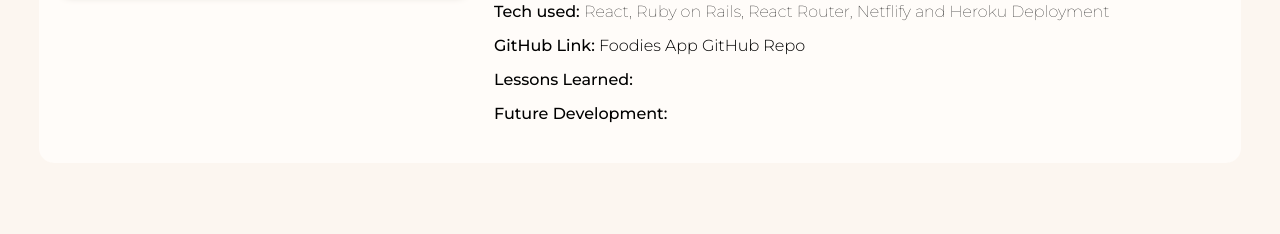
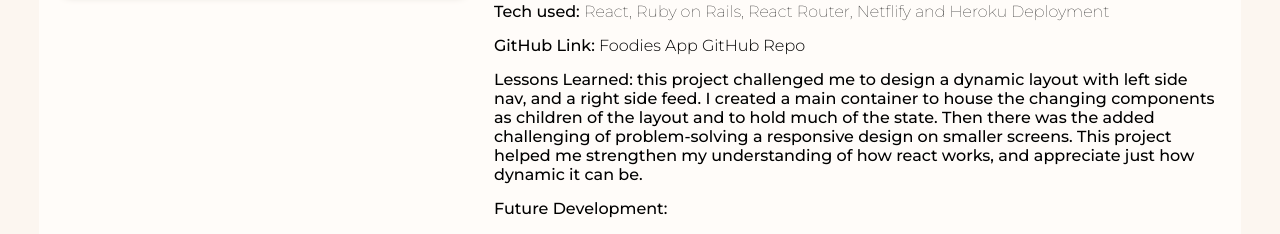
Before and after one commit to gooliajulia/up-to-something, a React (Create React App) app in the folder client/: page /projects in a window 1280 px wide. Shown: the part 390-624 px from the top of the page. Built offline with nearby package versions, Linux system fonts and the light colour scheme; a web font is replaced by a local one.

Commit message:
update project details

```diff
--- a/client/src/screens/Projects.jsx
+++ b/client/src/screens/Projects.jsx
@@ -20,7 +20,7 @@ export default function Projects() {
                     <br/>
                     <h5><span className='bold'>Tech used: </span>React, Ruby on Rails, React Router, Netflify and Heroku Deployment</h5>
                     <h5><span className='bold'>GitHub Link: <a href='https://github.com/gooliajulia/foodies/blob/main/README.md' target="_blank" >Foodies App GitHub Repo</a></span></h5>
-                    <h5><span className='bold'>Lessons Learned:</span></h5>
+                    <h5><span className='bold'>Lessons Learned: this project challenged me to design a dynamic layout with left side nav, and a right side feed. I created a main container to house the changing components as children of the layout and to hold much of the state. Then there was the added challenging of problem-solving a responsive design on smaller screens. This project helped me strengthen my understanding of how react works, and appreciate just how dynamic it can be.</span></h5>
                     <h5><span className='bold'>Future Development:</span></h5>
                 </div>
             </div>
```
